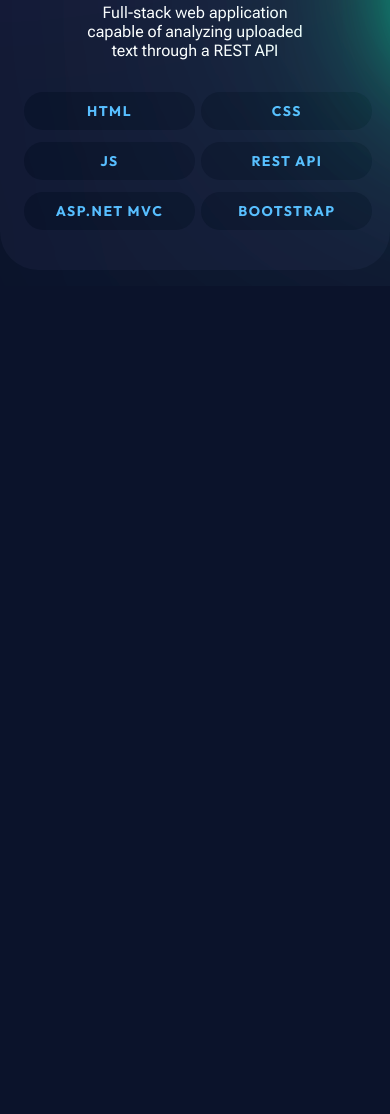
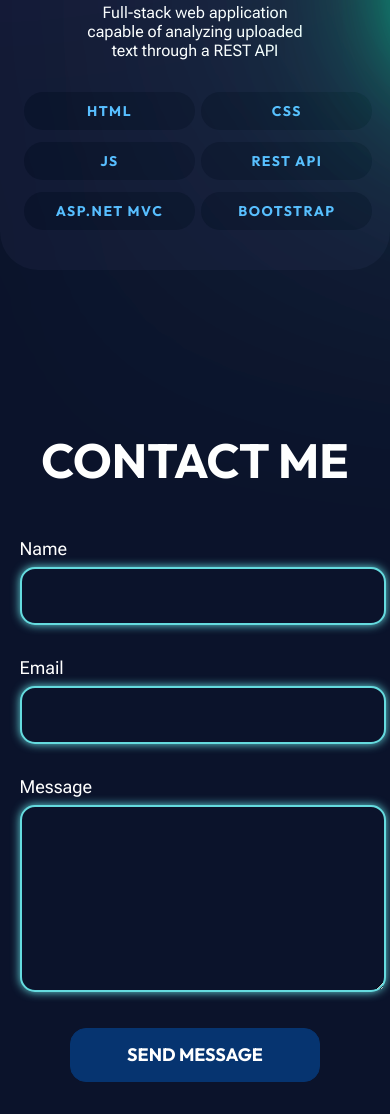
Before and after one commit to filemat/portfolio, a plain HTML site: page FRONTEND/index.html in a window 390 px wide. Shown: the part 2384-3498 px from the top of the page. Before the commit the page ends 2670 px from the top, so only its background shows below. Drawn offline with Linux system fonts and the light colour scheme.

Commit message:
Add contact-me section, without functional form yet

```diff
--- a/FRONTEND/index.html
+++ b/FRONTEND/index.html
@@ -106,7 +106,41 @@
       </div>
     </section>
 
-    <section id="contact"></section>
+    <section id="contact">
+      <div class="contact-section-container">
+          <div class="contact-title">
+            <h1>CONTACT ME</h1>
+          </div>
+          <div class="contact-form-section">
+            <form>
+              <div class="form-label">
+                <label for="fullName">Name</label>
+              </div>
+              <div class="form-input">
+                <input type="text" name="fullName" id="fullName">
+              </div>
+
+              <div class="form-label">
+                <label for="emailName">Email</label>
+              </div>
+              <div class="form-input">
+                <input type="email" name="emailName" id="emailName">
+              </div>
+
+              <div class="form-label">
+                <label for="messageContent">Message</label>
+              </div>
+              <div class="form-input">
+                <textarea name="messageContent" id="messageContent"></textarea>
+              </div>
+
+              <div class="form-submit">
+                <input type="submit" value="SEND MESSAGE">
+              </div>
+            </form>
+          </div>
+      </div>
+    </section>
   </main>
 
   <footer></footer>
--- a/FRONTEND/styles/main.css
+++ b/FRONTEND/styles/main.css
@@ -221,7 +221,7 @@ html {
 }
 
 .green-orb {
-  top: 12rem;
+  top: 15rem;
   right: 0;
 }
 
@@ -297,6 +297,80 @@ html {
 
 .project-card-spacer {
   flex-grow: 1;
+}
+
+/* Contact section */
+
+.contact-title {
+  margin-top: 22rem;
+  text-align: center;
+  font-weight: 700;
+  font-family: 'Outfit';
+  font-size: 40px;
+}
+
+.contact-title h1 {
+  margin-bottom: 0;
+}
+
+.contact-form-section {
+  width: 526px;
+  margin: auto;
+  padding-top: 1.5rem;
+}
+
+.form-label {
+  font-family: 'Roboto Flex';
+  font-size: 25px;
+  font-weight: normal;
+  padding-bottom: 1rem;
+  padding-top: 4rem;
+}
+
+.form-input input {
+  height: 2rem;
+}
+
+.form-input textarea {
+  height: 10rem;
+}
+
+.form-input input,
+.form-input textarea {
+  width: 93.16%;
+  padding: 0.8rem 1rem;
+  border-radius: 15px;
+  background-color: #0B132B;
+  border: 2px solid #65DBDF;
+  box-shadow: 0 0 10px #65DBDF;
+  transition: box-shadow 0.3s ease, border-color 0.3s ease;
+}
+
+.form-submit {
+  text-align: center;
+}
+
+.form-submit input:hover {
+  transform: scale(1.1);
+  background-color: rgb(1, 47, 77);
+  border: 1px solid rgb(1, 47, 77);
+  transition: transform 0.4s ease;
+}
+
+.form-submit input{
+  margin: 2rem 0;
+  padding: 1rem 5rem;
+  border-radius: 20px;
+  background-color: #063470;
+  color: white;
+  font-weight: 700;
+  font-family: 'Outfit';
+  font-size: 20px;
+  border: 1px solid #063470;
+  transition: background-color 0.4s ease, transform 0.4s ease;
+}
+
+div {
 }
 
 /* --- Responsive Design --- */
@@ -454,4 +528,33 @@ html {
     top: 20rem;
     right: -8rem;
   }
+
+  .contact-title {
+    margin-top: 10rem;
+    font-size: 32px;
+  }
+
+  .contact-form-section {
+    width: 90%;
+    padding-top: 1rem;
+  }
+
+  .form-label {
+    font-size: 18px;
+    padding-top: 2rem;
+    padding-bottom: 0.5rem;
+  }
+
+  .form-input input,
+  .form-input textarea {
+    width: 95%;
+    font-size: 16px;
+    padding: 0.7rem 0.9rem;
+  }
+
+  .form-submit input {
+    padding: 0.9rem 3.5rem;
+    font-size: 18px;
+    border-radius: 16px;
+  }
 }
```
